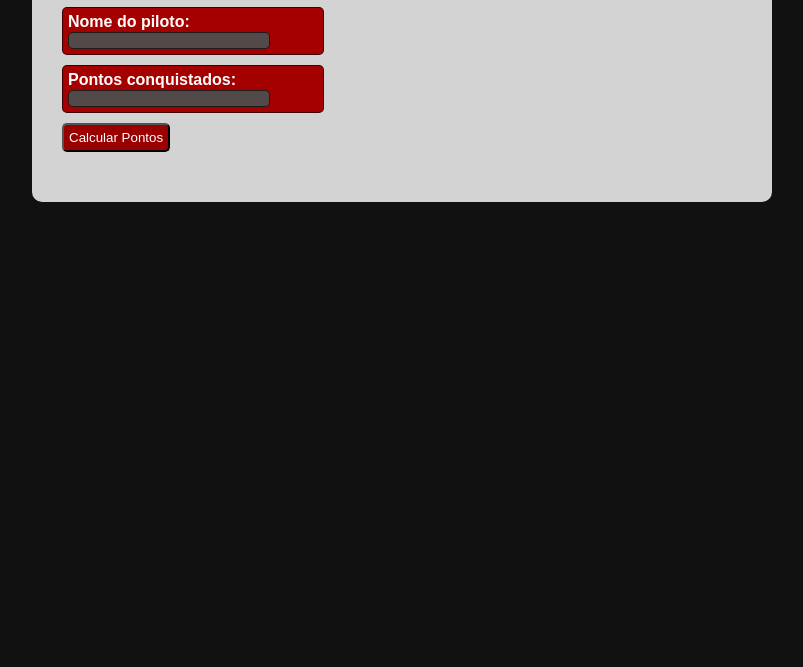
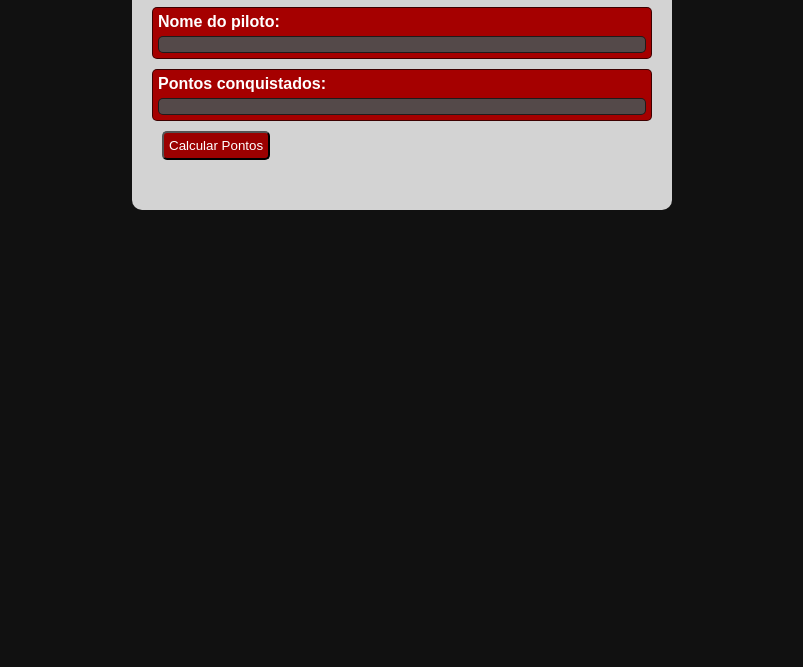
Before and after one commit to dipirona-01/F1-Pontos, a plain HTML site: page f1-points-calculator/index.html in a window 1280 px wide. Shown: the part 133-800 px from the top of the page, without its empty margins (238-1041 px from the left). Drawn offline with Linux system fonts and the light colour scheme.

Commit message:
Update style.css

```diff
--- a/f1-points-calculator/style.css
+++ b/f1-points-calculator/style.css
@@ -10,9 +10,10 @@ body {
 section {
     background-color: lightgray;
     border-radius: 10px;
-    width: 700px;
+    width: auto;
     margin: 50px auto;
     padding: 20px;
+    max-width: 500px;
 }
 h1 {
     background-color: #9b0000;
@@ -31,18 +32,23 @@ div {
 .div{
     background-color: #a50000;
     color: white;
-    margin: 10px;
+    margin: 10px 0px 0px 0px;
     border-radius: 5px;
-    width: 250px;
+    width: 100%;
     padding: 5px;
     border: 1px solid rgba(0, 0, 0, 0.63);
+    display: flex;
+    flex-direction: column;
+    gap: 5px;
+    box-sizing: border-box;
 }
 .input{
     background-color: #504d4df3;
-    width: 200px;
+    width: 100%;
     border: 1px solid rgba(0, 0, 0, 0.63);
     border-radius: 5px;
     color: white;
+    box-sizing: border-box;
 }
 
 #submit {
```
